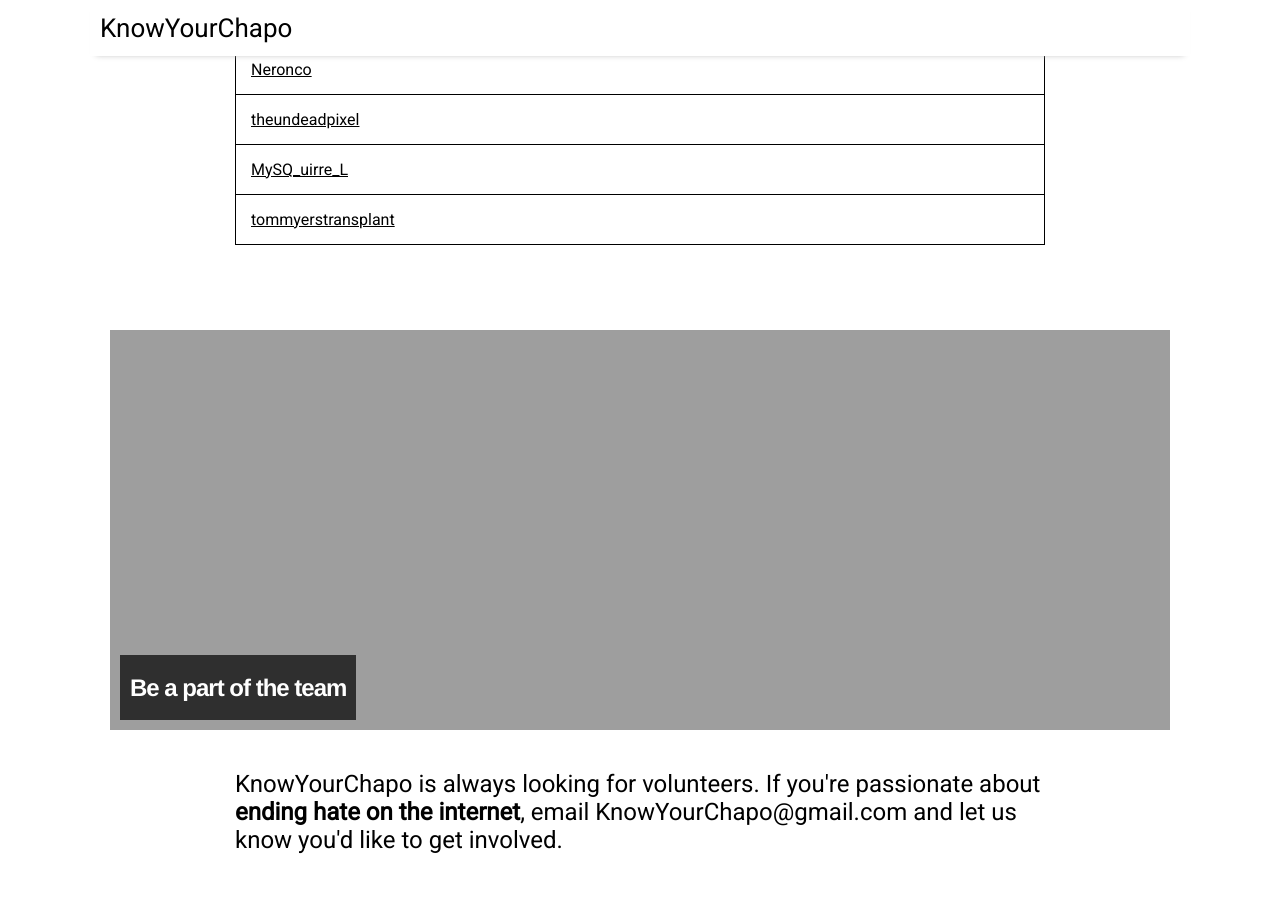
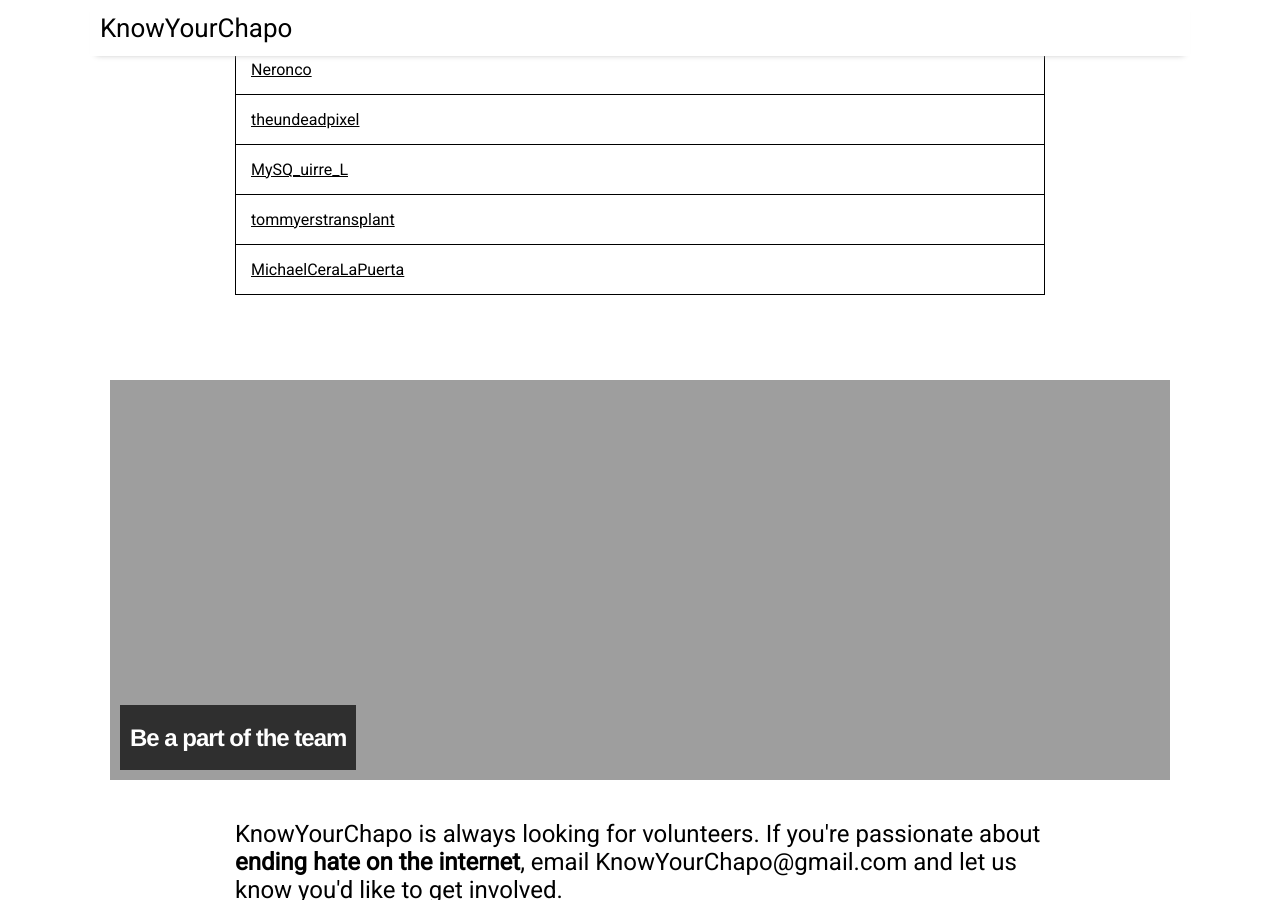
Before and after one commit to KnowYourChapo/KnowYourChapo.github.io, a Jekyll site: the page built from index.md, in a window 1280 px wide and 900 px high, scrolled down 2753 px. Built offline with Jekyll 4.4.1, drawn with Linux system fonts in a browser that asks for light colours; nearby versions of some CDN libraries; the list of posts is cut into pages by our own code.

Commit message:
new posters

```diff
--- a/_data/chapolist.json
+++ b/_data/chapolist.json
@@ -143,6 +143,10 @@
         {
             "name": "tommyerstransplant",
             "notes": ""
+        },
+        {
+            "name": "MichaelCeraLaPuerta",
+            "notes": ""
         }
     ]
 }
```
